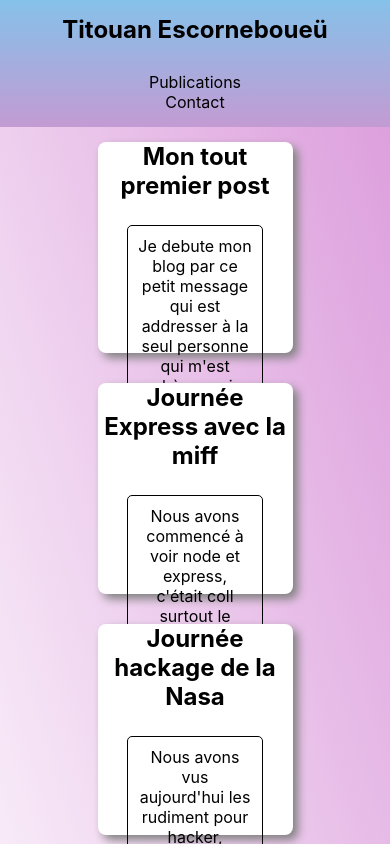
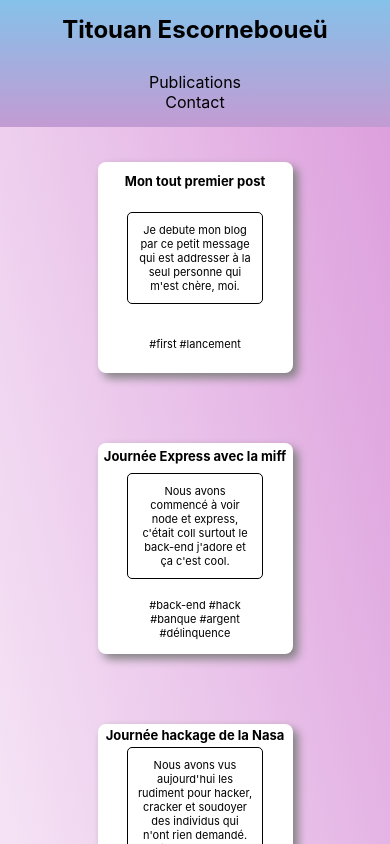
Before and after one commit to Titouan-Esc/dev_blog, a React (Create React App) app: page / in a window 390 px wide. Shown: the top 844 px of the page. Built offline with nearby package versions, Linux system fonts and the light colour scheme.

Commit message:
Fin du responsive, easy mg

```diff
--- a/src/scss/_home.scss
+++ b/src/scss/_home.scss
@@ -1,27 +1,24 @@
 .posts {
-  height: 150vh;
+  height: 170vh;
   @include flex_box(column, space-around, center);
 
   div {
     width: 50vw;
     height: 25vh;
+    @include flex_box(column, space-around, center);
     text-align: center;
-    margin: 15px 0;
     background-color: white;
     border-radius: 8px;
     box-shadow: 5px 5px 10px gray;
-  }
-  h2 {
-    margin-bottom: 25px;
-  }
+
     p {
       width: 70%;
       border: 1px solid black;
       border-radius: 5px;
-    margin: 20px auto;
       padding: 10px;
     }
     .tags {
       border: 0;
     }
   }
+}
--- /dev/null
+++ b/src/scss/_medias.scss
@@ -0,0 +1,74 @@
+@media screen and (max-width: 1881px) {
+  .posts {
+    height: 200vh;
+  }
+}
+
+@media screen and (max-width: 991px) {
+  .posts {
+    div {
+      h2 {
+        font-size: 15px;
+      }
+
+      p {
+        font-size: 13px;
+      }
+    }
+  }
+}
+
+@media screen and (max-width: 567px) {
+  .posts {
+    div {
+      h2 {
+        font-size: 13px;
+      }
+      p {
+        font-size: 11px;
+      }
+    }
+  }
+
+  main {
+    section {
+      h2 {
+        font-size: 13px;
+      }
+      p {
+        font-size: 11px;
+      }
+    }
+  }
+}
+
+@media screen and (max-width: 387px) {
+  .posts {
+    div {
+      h2 {
+        font-size: 10px;
+      }
+
+      p {
+        font-size: 8px;
+      }
+    }
+  }
+
+  main {
+    section {
+      h2 {
+        font-size: 13px;
+      }
+      p {
+        font-size: 11px;
+      }
+    }
+  }
+
+  footer {
+    p {
+      font-size: 12px;
+    }
+  }
+}
--- a/src/scss/style.scss
+++ b/src/scss/style.scss
@@ -6,3 +6,4 @@
 @import "contact";
 @import "publication";
 @import "footer";
+@import "medias";
```
Lines whose indentation alone changed are shown as unchanged.
